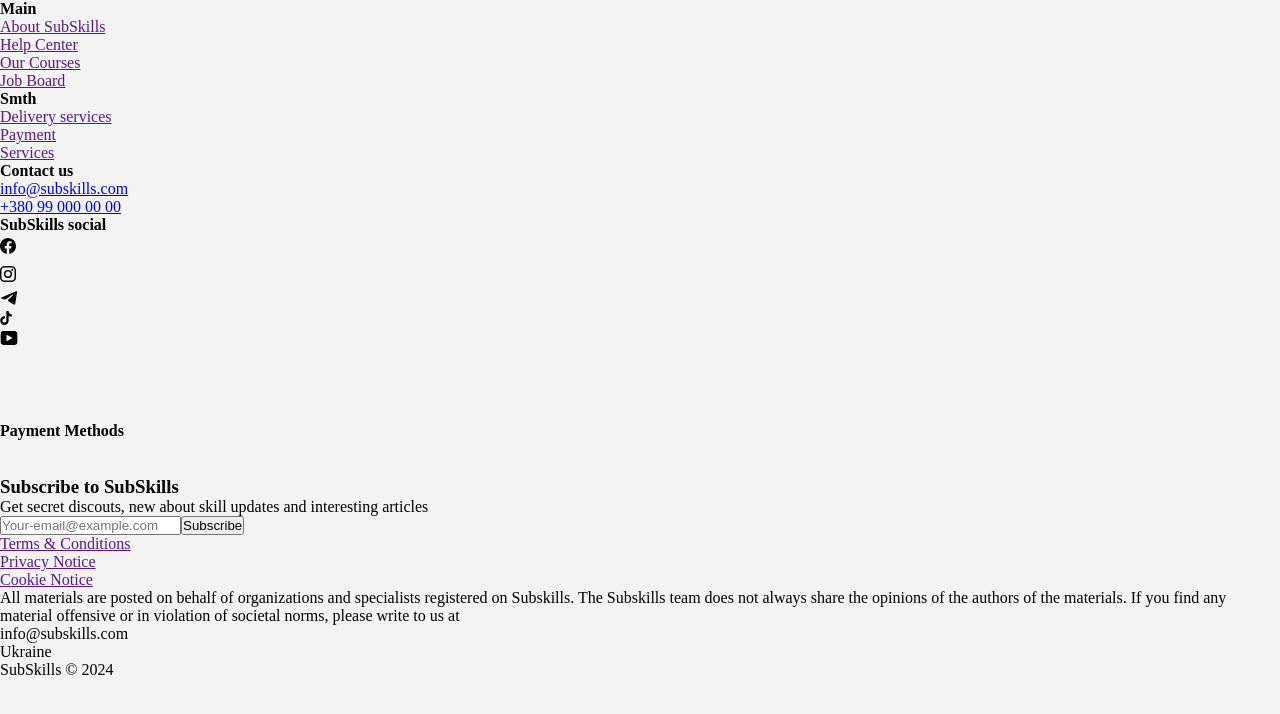
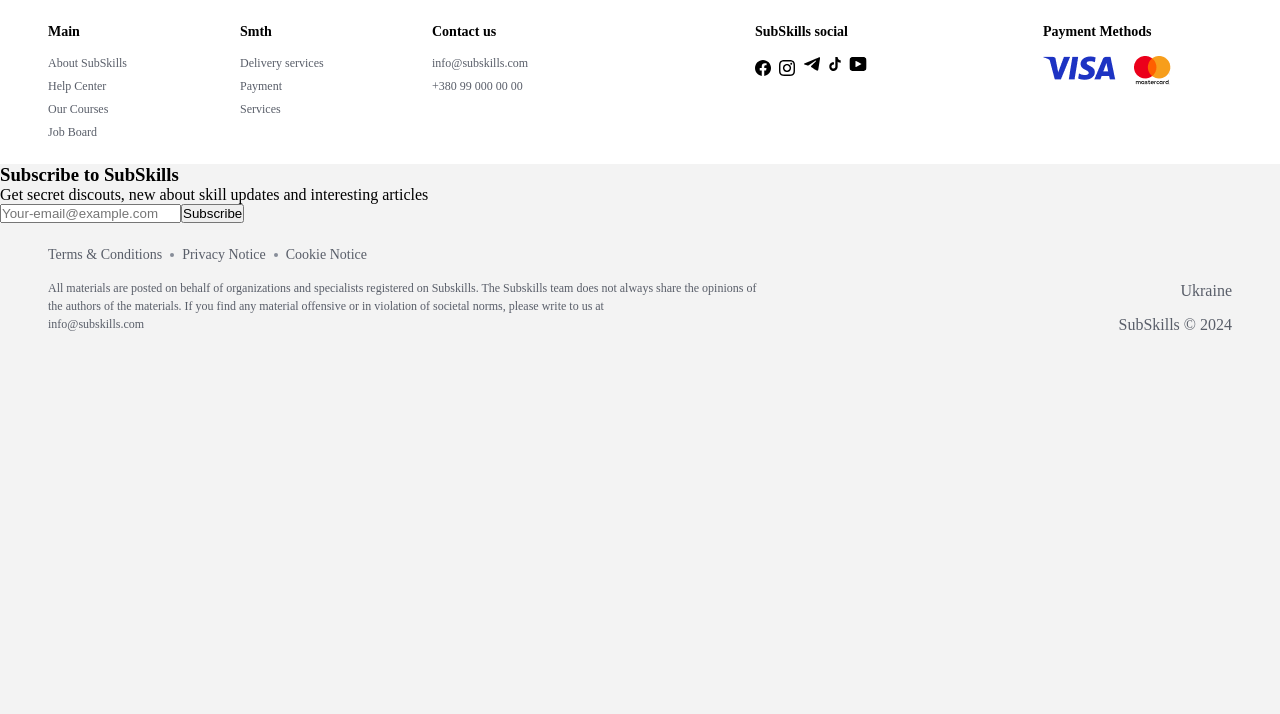
Before and after one commit to iryna-zatynina/sub-skill, an Angular app: page / in a window 1280 px wide. Shown: the top 714 px of the page. Built offline with nearby package versions, Linux system fonts and the light colour scheme; a web font is replaced by a local one.

Commit message:
update footer layout and styling

```diff
--- a/src/app/layout/footer/footer.component.html
+++ b/src/app/layout/footer/footer.component.html
@@ -61,30 +61,6 @@
         <li *ngFor="let icon of icons | keyvalue">
           <social-button [icon]="icon.value"></social-button>
         </li>
-
-        <li class="telegram">
-          <a href="">
-            <i></i>
-          </a>
-        </li>
-
-        <li class="youtube">
-          <a href="">
-            <i></i>
-          </a>
-        </li>
-
-        <li class="facebook">
-          <a href="">
-            <i></i>
-          </a>
-        </li>
-
-        <li class="tiktok">
-          <a href="">
-            <i></i>
-          </a>
-        </li>
       </ul>
     </nav>
   </div>
@@ -96,13 +72,13 @@
       <ul>
         <li class="visa">
           <a href="">
-            <img src="" alt="">
+            <img src="assets/images/payment/visa.png" alt="VISA">
           </a>
         </li>
 
         <li class="mastercard">
           <a href="">
-            <img src="" alt="">
+            <img src="assets/images/payment/mastercard.png" alt="MasterCard">
           </a>
         </li>
       </ul>
@@ -112,7 +88,7 @@
 
 <subscribe-form></subscribe-form>
 
-<section>
+<section class="legal">
   <div class="column">
     <ul>
       <li>
--- a/src/app/layout/footer/footer.component.scss
+++ b/src/app/layout/footer/footer.component.scss
@@ -0,0 +1,108 @@
+@import "src/app/shared/style/_fonts.scss";
+@import "src/app/shared/style/_colors.scss";
+
+section {
+  background-color: #fff;
+  padding: 24px 48px;
+  font-family: $primary_font_family;
+  display: flex;
+  gap: 16px;
+
+  .column {
+    width: 176px;
+
+    h4 {
+      font-size: 14px;
+      margin-bottom: 16px;
+    }
+
+    &:has(.social) {
+      margin-left: auto;
+      margin-right: 32px;
+      width: 240px;
+    }
+
+    &:has(.payment) {
+      width: 189px;
+
+      ul {
+        flex-direction: row;
+        gap: 17.5px;
+      }
+    }
+  }
+
+  a {
+    text-decoration: none;
+  }
+
+  :link,
+  :visited {
+    color: unset;
+  }
+
+  ul {
+    list-style: none;
+    display: flex;
+    flex-direction: column;
+    gap: 8px;
+  }
+
+  nav {
+    font-size: 12px;
+    color: $gray_text;
+
+    &.social > ul {
+      flex-direction: row;
+    }
+  }
+
+  &.legal {
+    justify-content: space-between;
+    background: #f3f3f3;
+    color: #595e69;
+
+    .column {
+      &:first-child {
+        width: 720px;
+
+        ul {
+          font-size: 14px;
+          font-weight: 500;
+          flex-direction: row;
+          gap: 8px;
+          margin-bottom: 16px;
+
+          li {
+            display: flex;
+            align-items: center;
+
+            &:not(:first-child)::before {
+              content: " ";
+              display: inline-block;
+              width: 4px;
+              height: 4px;
+              border-radius: 50%;
+              background-color: #878d99;
+              margin-right: 8px;
+            }
+          }
+        }
+
+        p {
+          font-size: 12px;
+          line-height: 152.023%;
+        }
+      }
+
+      &:last-child {
+        width: 288px;
+        text-align: right;
+        display: flex;
+        flex-direction: column;
+        justify-content: flex-end;
+        gap: 16px;
+      }
+    }
+  }
+}
```
